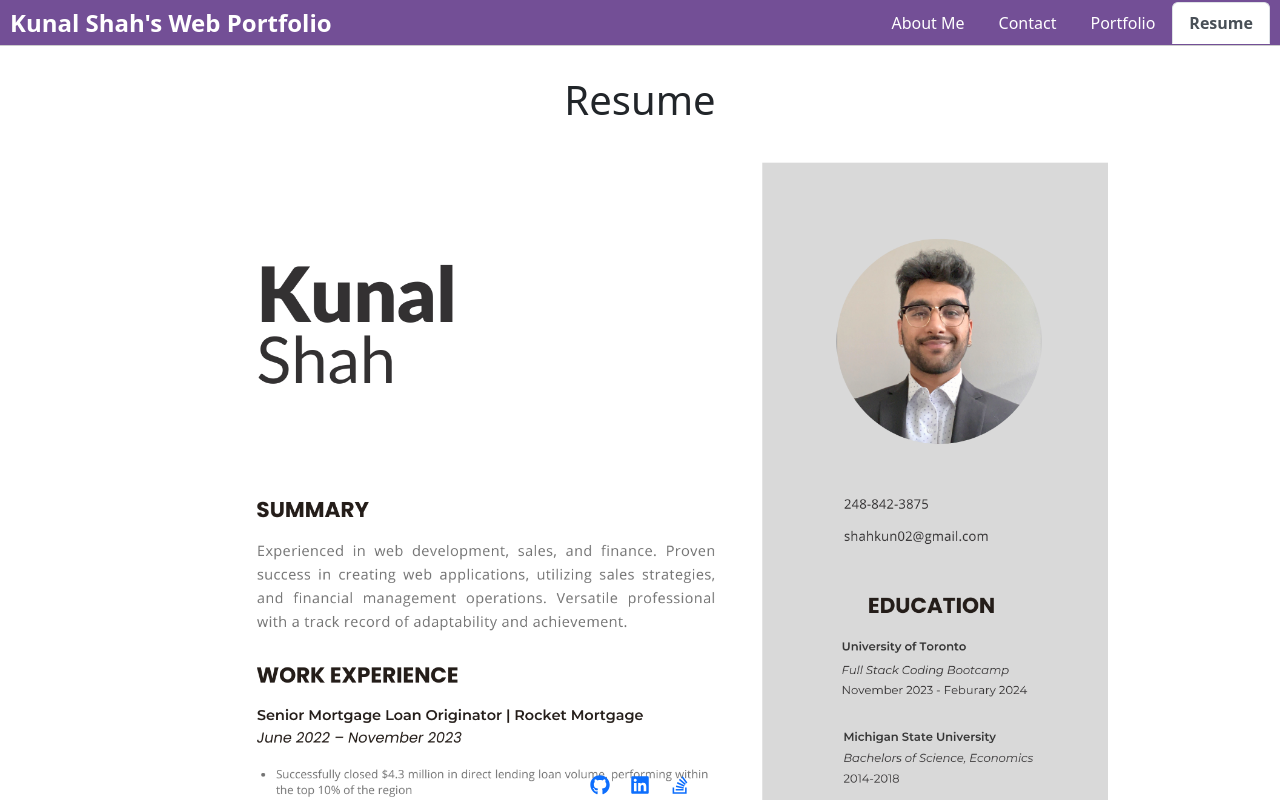
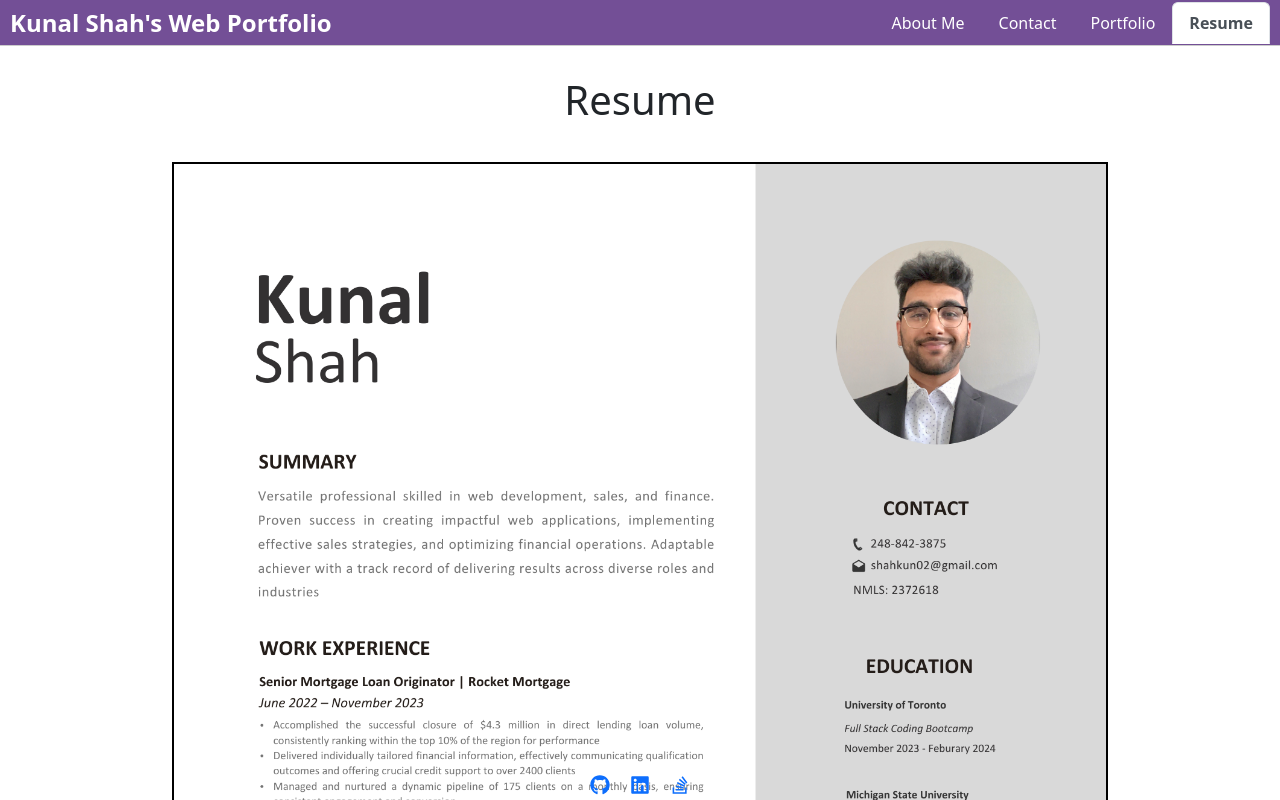
Before and after one commit to unfazedxx/Web_Portoflio_React, a React (Vite) app: page /Resume in a window 1280 px wide. Shown: the top 800 px of the page. Built offline with nearby package versions, Linux system fonts and the light colour scheme.

Commit message:
Updated the resume page to include a more recent resume, and refactored the link to download the resume

```diff
--- a/src/pages/Resume.css
+++ b/src/pages/Resume.css
@@ -12,4 +12,5 @@
 .resumeImg {
     width: 75%;
     height: 75%;
+    border: 2px solid black ;
 }
--- a/src/pages/Resume.jsx
+++ b/src/pages/Resume.jsx
@@ -1,4 +1,4 @@
-import resume from "./assets/resume.png"
+import resume from "./assets/resume02:2024.png"
 import "./Resume.css"
 
 
@@ -12,7 +12,7 @@
       </div>
       {/* download link for resume (google drive) */}
       <div className="centeredContent">
-        <a href="https://drive.google.com/file/d/1BKj2oVIgWEGr5wPUgV1239elwcv7vPgk/view?usp=sharing" target="_blank" rel="noopener noreferrer" download>
+        <a href="https://drive.google.com/file/d/1IMpwDSc_qlbRR90JahTK_jC4kWXA7ZHz/view?usp=drive_link" target="_blank" rel="noopener noreferrer" download>
           Download Resume
         </a>
       </div>
```
Also changed, not shown: src/pages/assets/resume02:2024.png (added).
